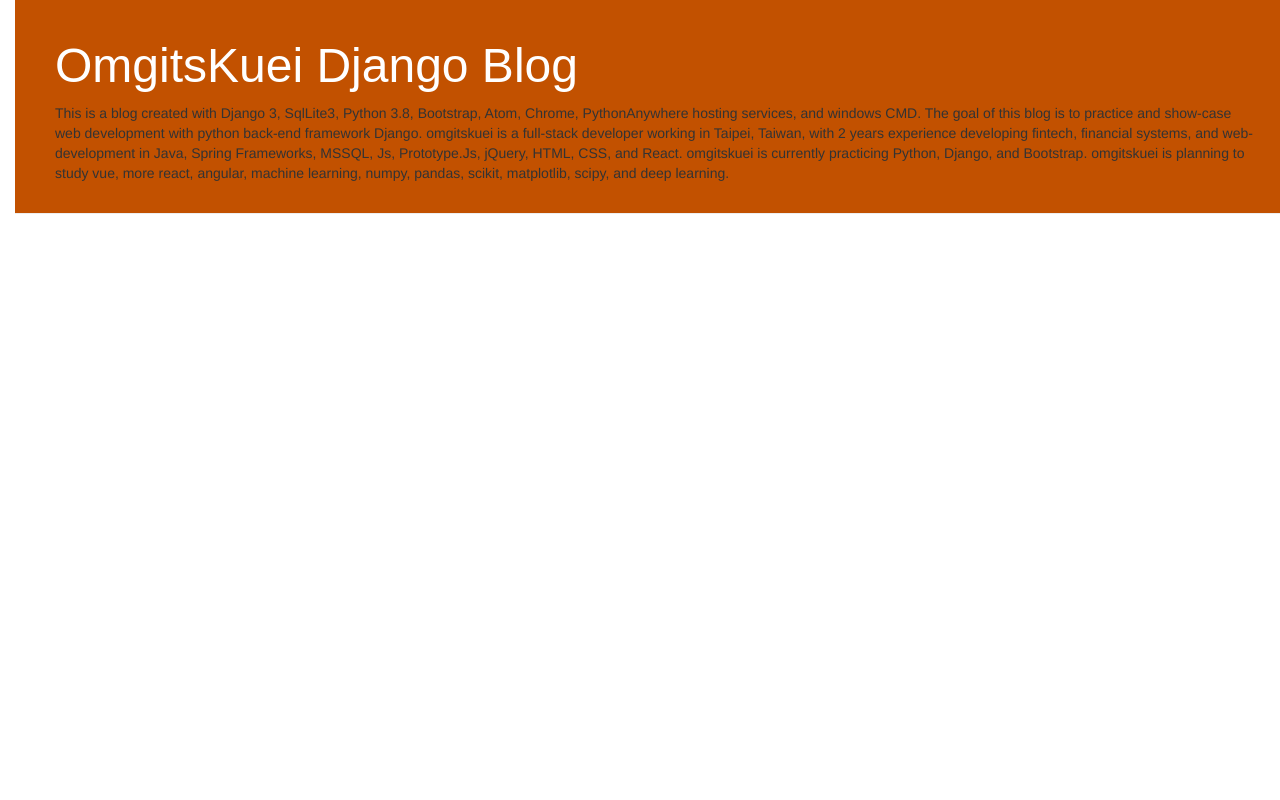
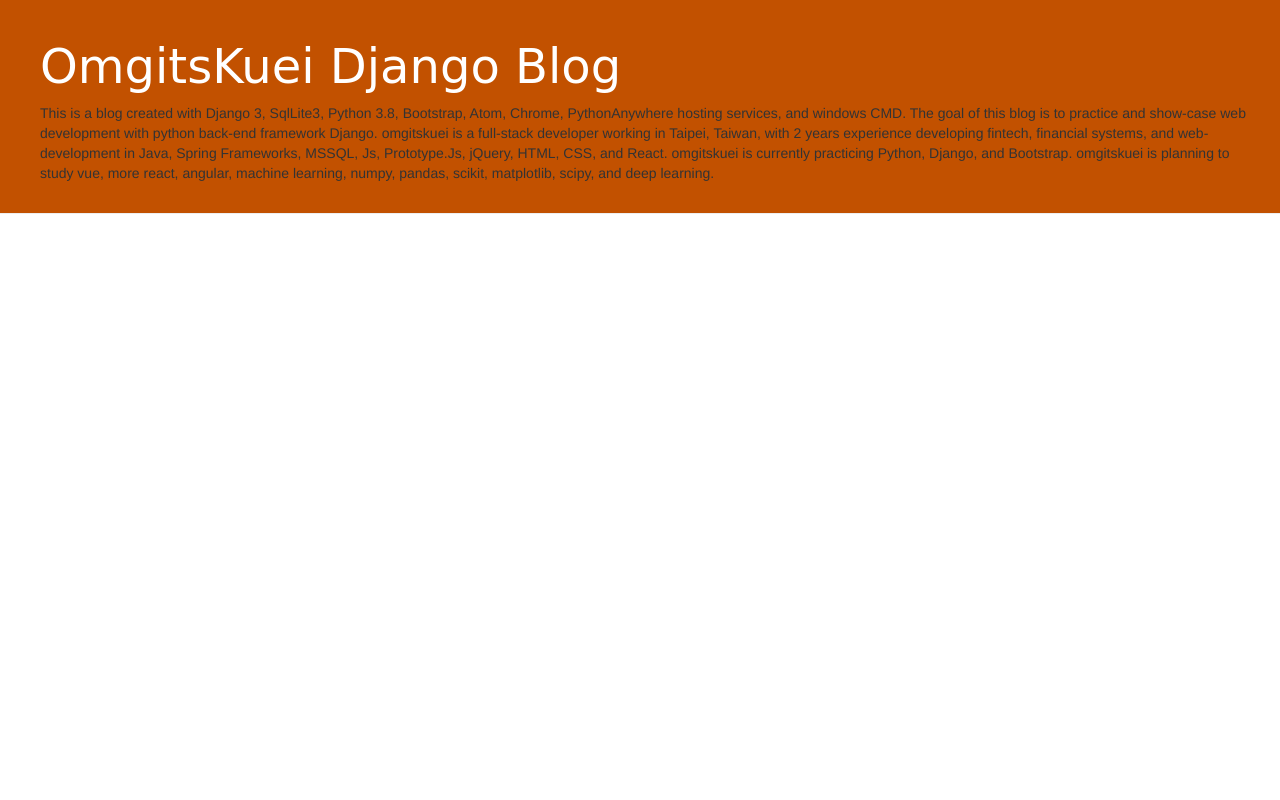
Before and after one commit to omgitskuei/Python-Blog, a Django app: page / in a window 1280 px wide. Run offline with Django 3.2, Linux system fonts and the light colour scheme; data that the repository does not hold is empty; some libraries are stand-ins or nearby versions.

Commit message:
Removed overlap in css

```diff
--- a/blogApp/static/css/blogHome.css
+++ b/blogApp/static/css/blogHome.css
@@ -1,12 +1,3 @@
-h1 a, h2 a {
-    color: #FF8833;
-    font-family: 'Arial';
-}
-
-body {
-    padding-left: 15px;
-}
-
 .page-header {
     background-color: #C25100;
     margin-top: 0;
@@ -24,7 +15,7 @@ body {
 }
 
 h1, h2, h3, h4 {
-    font-family: 'Arial', bold;
+    font-family: 'Lobster', cursive;
 }
 
 .date {
--- a/instructions.txt
+++ b/instructions.txt
@@ -28,7 +28,7 @@ git status
 git add --all .
 git status
 git commit -m "Updated xyz file with new methods"
-git published
+git push
 
 To pull new updates from github
 cd to the .git
```
